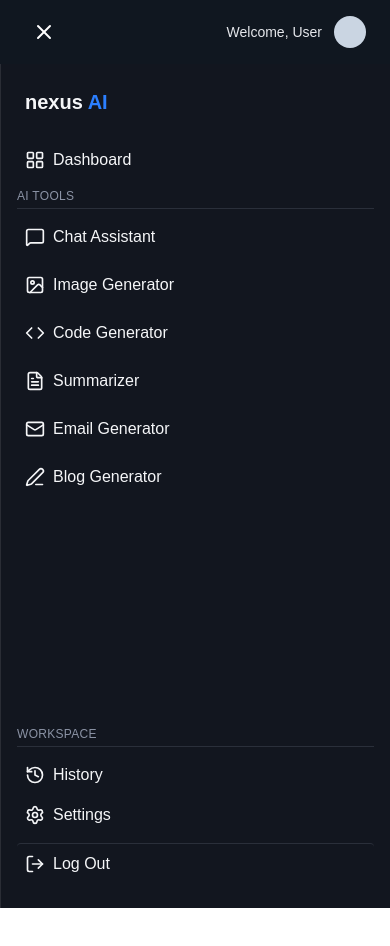
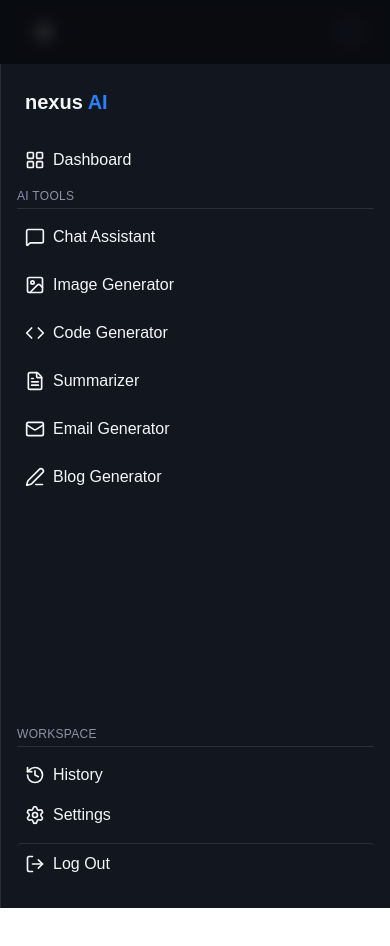
Before and after one commit to Ateeb-Karim/ai-saas-app, a Next.js app: page /dashboard in a window 390 px wide. Both pictures are taken after a click on the button 44 px from the left and 32 px from the top of the page. Shown: the top 946 px of the page. Built offline with nearby package versions, Linux system fonts and the light colour scheme.

Commit message:
working on the dashboard

```diff
--- a/app/(dashboard)/_components/Hamburger.tsx
+++ b/app/(dashboard)/_components/Hamburger.tsx
@@ -16,6 +16,13 @@ export default function Hamburger() {
         {isOpen ? <X className="h-6 w-6" /> : <Menu className="h-6 w-6" />}
       </button>
       {isOpen && (
+        <div
+          className="fixed inset-0 bg-black/50 backdrop-blur-sm z-40"
+          onClick={() => setIsOpen(false)}
+        />
+      )}
+
+      {isOpen && (
         <div className="absolute top-16 z-50 left-0 border-l border-white/10 bg-[#12161F] h-screen w-full flex-none  md:w-64 text-[#F5F6F8] shrink-0 flex-col ">
           <SideBar setIsOpen={() => setIsOpen(false)} />
         </div>
--- a/app/(dashboard)/_components/navbar.tsx
+++ b/app/(dashboard)/_components/navbar.tsx
@@ -3,13 +3,15 @@ import Hamburger from "./Hamburger";
 
 export default function Navbar(): JSX.Element {
   return (
-    <header className="h-16 flex items-center justify-between px-6 bg-[#101720] md:border-b md:border-[#1F2937] shrink-0">
-      <div className="flex items-center gap-3">
+    <header className="h-16 flex items-center justify-between px-6 bg-[#12161F] md:border-b md:border-[#2A2F3A] shrink-0">
+      <div className="flex items-center md:hidden">
         <Hamburger />
       </div>
-      <div className="flex items-center gap-3">
-        <span className="text-sm text-gray-200">Welcome, User</span>
-        <div className="w-8 h-8 rounded-full bg-slate-300"></div>
+      <div className="flex items-center justify-end w-full md:justify-center gap-3">
+        <span className="text-sm text-[#F5F6F8] hidden md:block">
+          Welcome, User
+        </span>
+        <div className="w-8 h-8 rounded-full bg-[#1A1F2B]"></div>
       </div>
     </header>
   );
--- a/app/(dashboard)/_components/navitems.tsx
+++ b/app/(dashboard)/_components/navitems.tsx
@@ -16,7 +16,7 @@ import { JSX } from "react/jsx-runtime";
 export default function NavItems({
   setIsOpen,
 }: {
-  setIsOpen: (value: boolean | ((prevVar: boolean) => boolean)) => void;
+  setIsOpen?: (value: boolean | ((prevVar: boolean) => boolean)) => void;
 }) {
   const pathname = usePathname();
 
@@ -56,7 +56,7 @@ export default function NavItems({
         return (
           <li key={i}>
             <Link
-              onClick={() => setIsOpen((prevVar) => !prevVar)}
+              onClick={() => setIsOpen?.((prevVar) => !prevVar)}
               href={link.href}
               className={`flex items-center gap-2 text-left px-2 py-2 rounded w-full ${
                 isActive ? "bg-blue-500 text-white" : "hover:bg-[#1A1F2B]"
```
